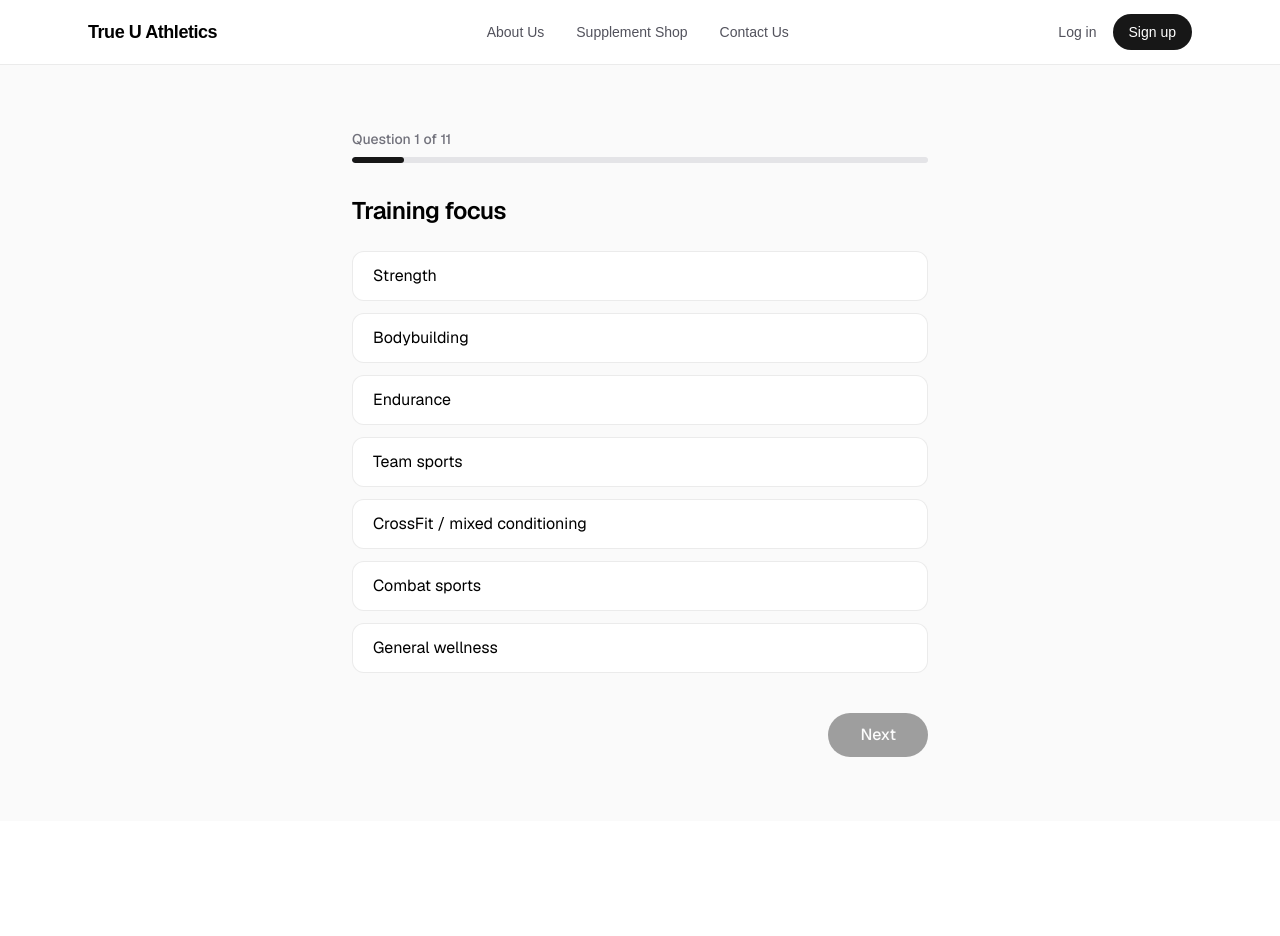
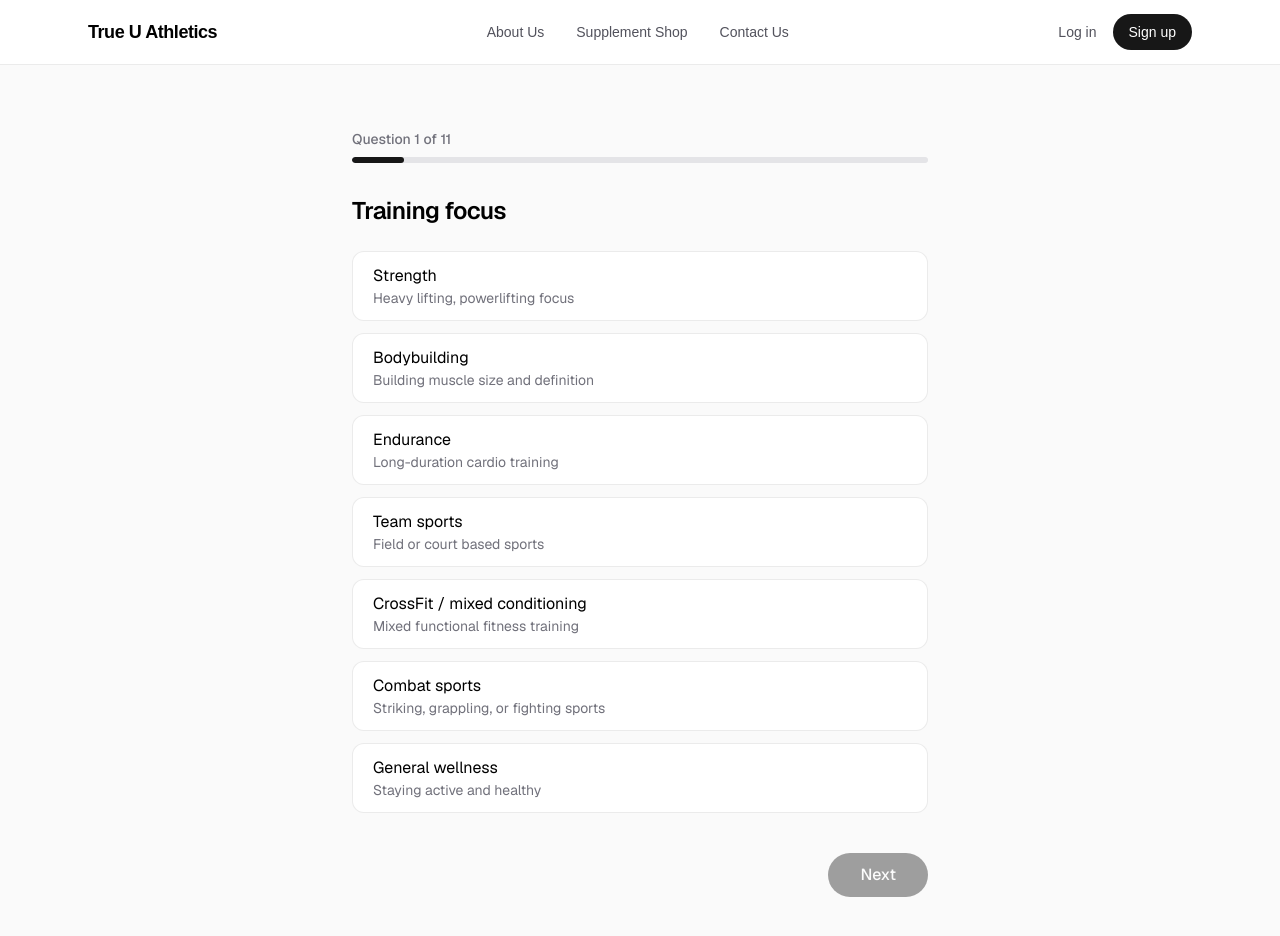
Before and after one commit to bradyp-maker/True-U-Athletics, a Next.js app: page /survey in a window 1280 px wide. Shown: the top 936 px of the page. Before the commit the page ends 821 px from the top, so only its background shows below. Built offline with nearby package versions, Linux system fonts and the light colour scheme.

Commit message:
Descriptions on survey question answers

```diff
--- a/app/survey/page.tsx
+++ b/app/survey/page.tsx
@@ -93,6 +93,97 @@ const LABELS: Record<string, string> = {
 
 function optionLabel(value: string): string {
   return LABELS[value] ?? value;
+}
+
+const DESCRIPTIONS: Record<string, string> = {
+  // q1 training focus
+  strength: "Heavy lifting, powerlifting focus",
+  bodybuilding: "Building muscle size and definition",
+  endurance: "Long-duration cardio training",
+  team_sports: "Field or court based sports",
+  crossfit: "Mixed functional fitness training",
+  combat: "Striking, grappling, or fighting sports",
+  general_wellness: "Staying active and healthy",
+  // q2 goals
+  build_muscle: "Gain lean muscle mass",
+  lose_fat: "Reduce body fat percentage",
+  increase_strength: "Lift heavier weights",
+  improve_endurance: "Go longer without fatigue",
+  improve_recovery: "Bounce back faster between sessions",
+  general_health: "Overall wellbeing, not performance",
+  // q3 frequency
+  "1-2x": "A couple sessions per week",
+  "3-4x": "Several sessions per week",
+  "5x+": "Training nearly every day",
+  // q5 sex
+  male: "Biologically male",
+  female: "Biologically female",
+  na: "Would rather skip this",
+  // q6 age
+  under18: "Younger than 18 years old",
+  "18-25": "Young adult range",
+  "26-35": "Adult range",
+  "36-50": "Middle-aged range",
+  "50+": "Older adult range",
+  // q7 diet
+  vegan: "No animal products at all",
+  vegetarian: "No meat, dairy and eggs okay",
+  keto: "Very low carb, high fat",
+  gluten_free: "No wheat or gluten",
+  other: "Some other dietary restriction",
+  // q8 allergies
+  dairy: "Milk-based products bother you",
+  soy: "Soy-based products bother you",
+  gluten: "Wheat-based products bother you",
+  shellfish: "Shellfish-derived ingredients bother you",
+  caffeine_sens: "Sensitive to stimulants",
+  // q10 sleep
+  low: "Poor, frequently disrupted sleep",
+  low_quality: "Sleep, but wake up often",
+  good: "Solid, consistent sleep",
+  high: "Excellent, restorative sleep",
+  // shared / q11 / ingredients
+  none: "Not applicable to me",
+  protein: "Whey-based protein powder",
+  protein_plant: "Plant-based protein powder",
+  creatine: "Boosts strength and power output",
+  caffeine: "Boosts energy and focus",
+  electrolytes: "Replaces minerals lost through sweat",
+  omega3: "Fish oil for heart and joints",
+  omega3_algae: "Plant-based omega-3 source",
+  multivitamin: "Fills common nutrient gaps",
+  vitamin_d: "Supports bone and immune health",
+  magnesium: "Supports recovery and better sleep",
+  joint_support: "Supports joint health and mobility",
+  ashwagandha: "Helps manage stress levels",
+  melatonin: "Helps you fall asleep faster",
+  iron: "Supports oxygen transport in blood",
+  b12: "Supports energy metabolism",
+  citrulline: "Boosts blood flow and pumps",
+  beta_alanine: "Delays muscular fatigue",
+  carb_fuel: "Fuels long training sessions",
+  beetroot: "Boosts blood flow and endurance",
+  fiber: "Supports digestion and fullness",
+  tart_cherry: "Reduces soreness and inflammation",
+  b_complex: "Supports energy and metabolism",
+  glucosamine: "Supports joint cartilage health",
+  soy_protein: "Soy-based protein powder",
+  oat_based: "Oat-based carbohydrate source",
+  calcium: "Supports bone strength",
+  glycine: "Supports deeper sleep quality",
+};
+
+const QUESTION_OPTION_DESCRIPTIONS: Record<string, string> = {
+  "q4_tested:yes": "Subject to routine drug testing",
+  "q4_tested:no": "Not tested for banned substances",
+  "q9_meds:yes": "Taking medication or managing a condition",
+  "q9_meds:no": "No medications or conditions to flag",
+};
+
+function optionDescription(questionKey: string, value: string): string {
+  return (
+    QUESTION_OPTION_DESCRIPTIONS[`${questionKey}:${value}`] ?? DESCRIPTIONS[value] ?? ""
+  );
 }
 
 const QUESTIONS: {
@@ -204,6 +295,7 @@ export default function SurveyPage() {
                 ? Array.isArray(answers[question.key]) &&
                   (answers[question.key] as string[]).includes(opt)
                 : answers[question.key] === opt;
+            const description = optionDescription(question.key, opt);
             return (
               <button
                 key={opt}
@@ -213,13 +305,24 @@ export default function SurveyPage() {
                     ? toggleOption(question.key, opt)
                     : selectSingle(question.key, opt)
                 }
-                className={`flex items-center justify-between rounded-xl border px-5 py-3 text-left text-base transition-colors ${
+                className={`flex flex-col items-start justify-center rounded-xl border px-5 py-3 text-left text-base transition-colors ${
                   selected
                     ? "border-foreground bg-foreground text-background"
                     : "border-black/[.08] bg-white text-black hover:border-black/[.2] dark:border-white/[.145] dark:bg-zinc-900 dark:text-zinc-50 dark:hover:border-white/[.3]"
                 }`}
               >
-                {optionLabel(opt)}
+                <span>{optionLabel(opt)}</span>
+                {description && (
+                  <span
+                    className={`text-sm ${
+                      selected
+                        ? "text-background/70"
+                        : "text-zinc-500 dark:text-zinc-400"
+                    }`}
+                  >
+                    {description}
+                  </span>
+                )}
               </button>
             );
           })}
```
